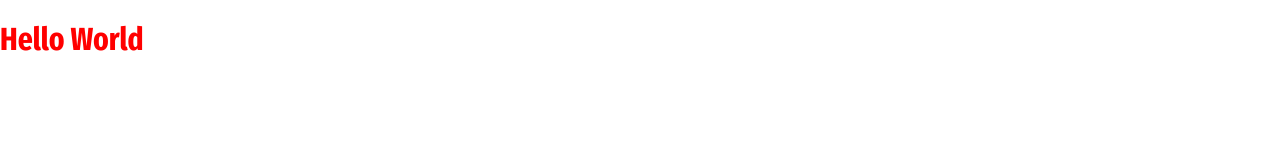
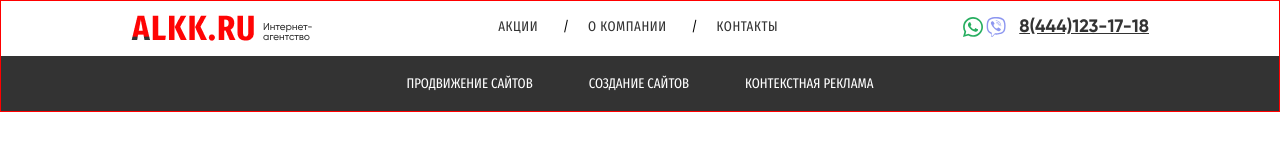
Before and after one commit to Kir1806/alkk, a website built with webpack: page src/index.html in a window 1280 px wide. Built offline with nearby package versions, Linux system fonts and the light colour scheme.

Commit message:
add_header

```diff
--- /dev/null
+++ b/src/blocks/header/header.css
@@ -0,0 +1,7 @@
+@import url('../../blocks/menu/menu.css');
+@import url('../../blocksmenu-line-two/menu-line-two.css');
+
+.header {
+    width: 100%;
+    border: 1px solid red;
+}
--- /dev/null
+++ b/src/blocks/menu/__contacts-logo/menu__contacts-logo.css
@@ -0,0 +1,7 @@
+.menu__contacts-logo {
+    width: 20px;
+    height: 20px;
+}
+.menu__contacts-logo:first-child {
+    margin-right: 3px;
+}
--- /dev/null
+++ b/src/blocks/menu/__contacts-phone/menu__contacts-phone.css
@@ -0,0 +1,8 @@
+.menu__contacts-phone {
+    font-size: 18px;
+    font-family: 'Gilroy';
+    font-weight: 700;
+    text-decoration-line: underline;
+    color: #333;
+    margin-left: 13px;
+}
--- /dev/null
+++ b/src/blocks/menu/__contacts/menu__contacts.css
@@ -0,0 +1,6 @@
+.menu__contacts {
+    display: flex;
+    margin-right: 130px;
+    margin-top: 16px;
+    margin-bottom: 16px;
+}
--- /dev/null
+++ b/src/blocks/menu/__item/menu__item.css
@@ -0,0 +1,25 @@
+.menu__item {
+    position: relative;
+    margin-right: 25px;
+    margin-left: 25px;
+    font-size: 14px;
+    font-family: 'Fira Sans Extra Condensed';
+    font-weight: 500;
+    letter-spacing: 0.56px;
+    text-transform: uppercase;
+}
+.menu__item:first-child {
+    margin-left: 0;
+}
+.menu__item:last-child {
+    margin-right: 0;
+}
+
+.menu__item::after {
+    position: absolute;
+    content: '/';
+    padding-left: 25px;
+}
+.menu__item:last-child::after {
+    display: none;
+}
--- /dev/null
+++ b/src/blocks/menu/__link/menu__link.css
@@ -0,0 +1,3 @@
+.menu__link {
+    color: #333;
+}
--- /dev/null
+++ b/src/blocks/menu/__list/menu__list.css
@@ -0,0 +1,8 @@
+/* @import url(''); */
+
+.menu__list {
+    display: flex;
+    margin: 0 auto;
+    margin-top: 18px;
+    margin-bottom: 18px;
+}
--- /dev/null
+++ b/src/blocks/menu/__logo/menu__logo.css
@@ -0,0 +1,5 @@
+.menu__logo {
+    margin-left: 130px;
+    margin-top: 14px;
+    margin-bottom: 14px;
+}
--- /dev/null
+++ b/src/blocks/menu/menu.css
@@ -0,0 +1,10 @@
+@import url('./__list/menu__list.css');
+@import url('./__logo/menu__logo.css');
+@import url('./__item/menu__item.css');
+@import url('./__contacts/menu__contacts.css');
+@import url('./__contacts-phone/menu__contacts-phone.css');
+@import url('./__link/menu__link.css');
+@import url('./__contacts-logo/menu__contacts-logo.css');
+.menu {
+    display: flex;
+}
--- /dev/null
+++ b/src/blocksmenu-line-two/__item/menu-line-two__item.css
@@ -0,0 +1,6 @@
+.menu-line-two__item {
+    margin-left: 56px;
+}
+.menu-line-two__item:first-child {
+    margin-left: 0;
+}
--- /dev/null
+++ b/src/blocksmenu-line-two/__link/menu-line-two__link.css
@@ -0,0 +1,8 @@
+.menu-line-two__link {
+    color: #fff;
+    font-size: 14px;
+    font-family: "Fira Sans Extra Condensed";
+    font-weight: 500;
+    line-height: 150%;
+    text-transform: uppercase;
+}
--- /dev/null
+++ b/src/blocksmenu-line-two/__list/menu-line-two__list.css
@@ -0,0 +1,7 @@
+.menu-line-two__list {
+    margin: 0 auto;
+    display: flex;
+    padding-top: 9px;
+    padding-bottom: 9px;
+
+}
--- /dev/null
+++ b/src/blocksmenu-line-two/menu-line-two.css
@@ -0,0 +1,8 @@
+@import url('./__list/menu-line-two__list.css');
+@import url('./__link/menu-line-two__link.css');
+@import url('./__item/menu-line-two__item.css');
+.menu-line-two {
+   display: flex;
+   background-color: #333333;
+   padding: 8px 0;
+}
--- a/src/index.html
+++ b/src/index.html
@@ -5,12 +5,48 @@
     <meta charset="UTF-8">
     <meta http-equiv="X-UA-Compatible" content="IE=edge">
     <meta name="viewport" content="width=device-width, initial-scale=1.0">
-    <title>Webpack | Сборка</title>
+    <meta name="description" content="Верстка сайта рекламного агентсва">
+    <meta name="keywords" content="верстка, адаптивная верстка, услуги, html, css, js">
+    <meta name="author" content="Кирилл Шлёнкин">
+    <title>ALKK.ru</title>
 </head>
 
 <body>
-    <h1 class="title">Hello World </h1>
-    <!-- <img src="./images/2021-08-13 15-24-48.jpg" alt="image" class="title__image"> -->
+    <header class="header">
+        <section class="menu">
+            <img src="./images/logo.png" alt="logo" class="menu__logo">
+            <ul class="menu__list">
+                <li class="menu__item">
+                    <a href="#" class="menu__link">Акции</a>
+                </li>
+                <li class="menu__item">
+                    <a href="#" class="menu__link">О компании</a>
+                </li>
+                <li class="menu__item">
+                    <a href="#" class="menu__link">Контакты</a>
+                </li>
+            </ul>
+            <div class="menu__contacts">
+                <img src="./images/whatsapp.svg" alt="logo whatsapp" class="menu__contacts-logo">
+                <img src="./images/viber.svg" alt="logo viber" class="menu__contacts-logo">
+                <span class="menu__contacts-phone">8(444)123-17-18</span>
+            </div>
+        </section>
+        <section class="menu-line-two">
+            <ul class="menu-line-two__list">
+                <li class="menu-line-two__item">
+                    <a href="#" class="menu-line-two__link">продвижение сайтов</a>
+                </li>
+                <li class="menu-line-two__item">
+                    <a href="#" class="menu-line-two__link">создание сайтов</a>
+                </li>
+                <li class="menu-line-two__item">
+                    <a href="#" class="menu-line-two__link">контекстная реклама</a>
+                </li>
+            </ul>
+        </section>
+    </header>
+
 </body>
 
 </html>
--- a/src/pages/index.css
+++ b/src/pages/index.css
@@ -1,7 +1,22 @@
 @import url('../vendor/font.css');
 
-.title {
-    font-family: 'Fira Sans Extra Condensed';
-    font-weight: bold;
-    color: red;
+@import url('../blocks/header/header.css');
+
+*{
+    margin: 0;
+    padding: 0;
+    box-sizing: border-box;
 }
+
+body {
+    max-width: 1440px;
+    margin: 0 auto;
+}
+
+li {
+    list-style: none;
+}
+
+a {
+    text-decoration: none;
+}
```
